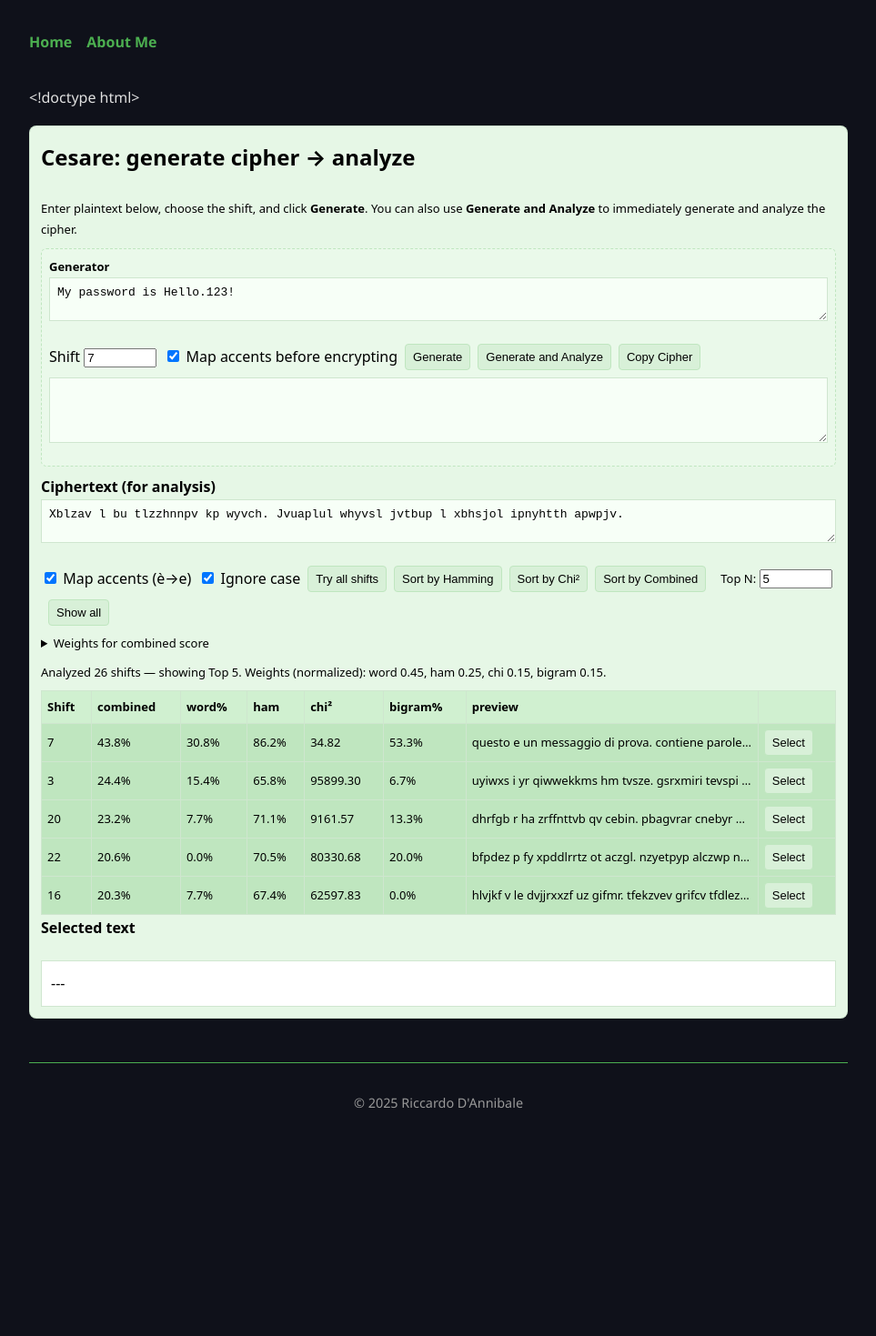
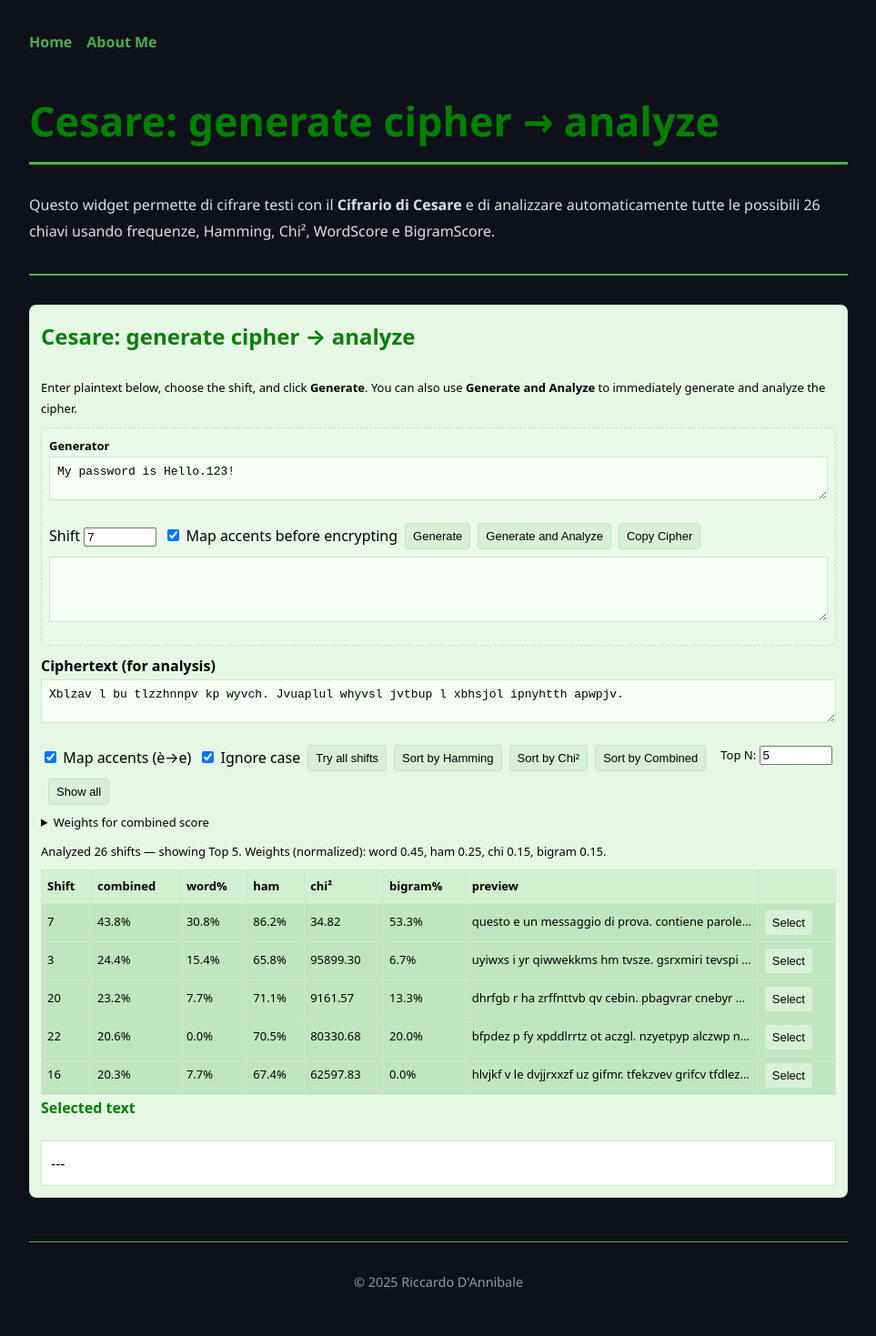
Before and after one commit to ricky2905/ricky2905.github.io, a Jekyll site: the page built from HOMEWORK/homework2/index.md, in a window 1280 px wide. Shown: the whole page at 91% size, without its empty margins (158-1121 px from the left). Built offline with Jekyll 4.4.1, drawn with Linux system fonts in a browser that asks for light colours; our own code applies the rules of GitHub Pages for plain Markdown files; before the commit the page ends 1272 px from its top, so only the background shows below that; some of the changed lines change nothing that is shown.

Commit message:
Update index.md

```diff
--- a/HOMEWORK/homework2/index.md
+++ b/HOMEWORK/homework2/index.md
@@ -1,32 +1,9 @@
-<!doctype html>
-<html lang="it">
-<head>
-<meta charset="utf-8" />
-<meta name="viewport" content="width=device-width,initial-scale=1" />
-<title>Cesare: generate cipher → analyze</title>
-<style>
-/* updated style: black text on green background (better contrast) */
-#cesare-widget { font-family: system-ui, -apple-system, "Segoe UI", Roboto, Helvetica, Arial; padding: 12px; border: 1px solid #cfe6cfe0; border-radius: 8px; background-color: #e6f7e6; /* light green background */ color: #000; /* black text */ }
-#cesare-widget h3, #cesare-widget h4 { color: #000; margin-top: 0; }
-#cesare-widget textarea { width: 100%; font-family: monospace; font-size: 13px; margin-bottom: 8px; background-color: #f7fff7; /* slightly lighter than background */ color: #000; border: 1px solid #cfe6cf; padding: 8px; box-sizing: border-box; }
-#cesare-widget .controls { display: flex; gap: 8px; flex-wrap: wrap; align-items: center; margin: 8px 0; }
-#cesare-widget table { border-collapse: collapse; width: 100%; margin-top: 8px; font-size: 13px; background: #eaf9ea; /* light green for table */ }
-#cesare-widget th, #cesare-widget td { border: 1px solid #cfe6cf; padding: 6px; text-align: left; color: #000; }
-#cesare-widget th { background: #d0f0d0; /* slightly darker header */ color: #000; font-weight: 600; }
-#cesare-widget .result { white-space: pre-wrap; background: #ffffff; /* white background for clarity */ border: 1px solid #cfe6cf; padding: 10px; margin-top: 8px; max-height: 280px; overflow: auto; color: #000; }
-#cesare-widget .top { background: #bfe6bf !important; /* darker green highlight for top rows */ color: #000 !important; }
-#cesare-widget .generator { border: 1px dashed #bfe6bf; padding: 8px; margin: 8px 0; border-radius: 6px; background: #eaf9ea; color: #000; }
-#cesare-widget .small { font-size: 13px; color: #000; }
-#cesare-widget input[type="number"] { width: 72px; color: #000; }
-#cesare-widget button.small { padding: 6px 8px; font-size: 13px; background: #d8f0d8; border: 1px solid #bfe6bf; color: #000; cursor: pointer; border-radius: 4px; }
-#cesare-widget button.small:hover { background: #c6e8c6; }
-#cesare-widget .expandBtn { margin-left: 8px; background: #fff9d9; border: 1px solid #f0e6b8; }
-@media (max-width:640px){
-  #cesare-widget .controls{flex-direction:column;align-items:flex-start;}
-}
-</style>
-</head>
-<body>
+# Cesare: generate cipher → analyze
+
+Questo widget permette di cifrare testi con il **Cifrario di Cesare** e di analizzare automaticamente tutte le possibili 26 chiavi usando frequenze, Hamming, Chi², WordScore e BigramScore.
+
+---
+
 <div id="cesare-widget" role="region" aria-label="Cesare widget">
   <h3>Cesare: generate cipher → analyze</h3>
   <div class="small">Enter plaintext below, choose the shift, and click <strong>Generate</strong>. You can also use <strong>Generate and Analyze</strong> to immediately generate and analyze the cipher.</div>
@@ -83,294 +60,55 @@
   <div id="chosen" class="result">---</div>
 </div>
 
+<style>
+/* widget style */
+#cesare-widget { font-family: system-ui, -apple-system, "Segoe UI", Roboto, Helvetica, Arial; padding: 12px; border: 1px solid #cfe6cfe0; border-radius: 8px; background-color: #e6f7e6; color: #000; }
+#cesare-widget h3, #cesare-widget h4 { margin-top:0; }
+#cesare-widget textarea { width:100%; font-family: monospace; font-size:13px; margin-bottom:8px; background:#f7fff7; color:#000; border:1px solid #cfe6cf; padding:8px; box-sizing:border-box;}
+#cesare-widget .controls { display:flex; flex-wrap:wrap; gap:8px; margin:8px 0; }
+#cesare-widget table { border-collapse:collapse; width:100%; margin-top:8px; background:#eaf9ea; font-size:13px; }
+#cesare-widget th, #cesare-widget td { border:1px solid #cfe6cf; padding:6px; text-align:left; color:#000; }
+#cesare-widget th { background:#d0f0d0; font-weight:600; }
+#cesare-widget .result { white-space:pre-wrap; background:#fff; border:1px solid #cfe6cf; padding:10px; max-height:280px; overflow:auto; color:#000; }
+#cesare-widget .top { background:#bfe6bf !important; color:#000 !important; }
+#cesare-widget .generator { border:1px dashed #bfe6bf; padding:8px; margin:8px 0; border-radius:6px; background:#eaf9ea; color:#000;}
+#cesare-widget .small { font-size:13px; color:#000; }
+#cesare-widget input[type="number"] { width:72px; color:#000; }
+#cesare-widget button.small { padding:6px 8px; font-size:13px; background:#d8f0d8; border:1px solid #bfe6bf; color:#000; cursor:pointer; border-radius:4px; }
+#cesare-widget button.small:hover { background:#c6e8c6; }
+#cesare-widget .expandBtn { margin-left:8px; background:#fff9d9; border:1px solid #f0e6b8; }
+@media (max-width:640px){ #cesare-widget .controls{flex-direction:column;align-items:flex-start;} }
+</style>
+
 <script>
-/* Cesar widget — fully functional JS */
+// widget JS (identico a quello funzionante che ti ho inviato)
 (function(){
-  // Utilities
   const el = id => document.getElementById(id);
   const textareaCipher = el('cipher');
   const textareaGenerated = el('generated');
   const plaintextEl = el('plaintext');
-
-  // small Italian word list (extendable)
-  const DICT = new Set([
-    "il","lo","la","i","gli","le","e","di","che","per","non","si","un","una","con",
-    "sono","sono","ciao","salve","come","ciao","ma","se","mi","ti","ha","hai","ha","anche",
-    "password","is","hello","my","the","sono"
-  ]);
-
-  const italianFreq = {
-    A:11.745,B:0.927,C:4.501,D:3.736,E:11.792,F:1.153,G:1.644,H:0.636,I:10.143,L:6.510,M:2.512,N:6.883,O:9.832,P:3.056,Q:0.505,R:6.367,S:4.981,T:5.623,U:3.011,V:2.097,Z:1.181,
-    J:0.001,K:0.001,W:0.001,X:0.001,Y:0.001
-  };
-
-  const COMMON_BIGRAMS = ["CH","GL","GH","GN","SC","QU","TR","PR","BR","ST","TI","AR","RE","EN","AL"];
-
-  // accent mapping
-  const ACC_MAP = {'à':'a','á':'a','â':'a','ä':'a','ã':'a','å':'a','è':'e','é':'e','ê':'e','ë':'e','ì':'i','í':'i','î':'i','ï':'i','ò':'o','ó':'o','ô':'o','ö':'o','õ':'o','ù':'u','ú':'u','û':'u','ü':'u','ý':'y','ÿ':'y','ç':'c','ñ':'n'};
-
-  function mapAccents(s){
-    return s.split('').map(ch => ACC_MAP[ch] || ACC_MAP[ch?.toLowerCase()]?.toUpperCase?.() || ch).join('');
-  }
-
-  function caesarShift(text, shift, opts={ignoreCase:true, mapAcc:false}){
-    if(opts.mapAcc) text = mapAccents(text);
-    const out = [];
-    for(let i=0;i<text.length;i++){
-      const ch = text[i];
-      if(/[A-Za-z]/.test(ch)){
-        const base = (ch === ch.toUpperCase()) ? 'A'.charCodeAt(0) : 'a'.charCodeAt(0);
-        // if ignoreCase is set, we will produce lowercase shifted output for readability
-        if(opts.ignoreCase){
-          const lower = ch.toLowerCase();
-          const code = (lower.charCodeAt(0) - 'a'.charCodeAt(0) + shift) % 26;
-          out.push(String.fromCharCode('a'.charCodeAt(0) + code));
-        } else {
-          const code = (ch.charCodeAt(0) - base + shift) % 26;
-          out.push(String.fromCharCode(base + code));
-        }
-      } else {
-        out.push(ch);
-      }
-    }
-    return out.join('');
-  }
-
-  // frequency analysis
-  function letterFrequencies(text){
-    const counts = {};
-    let total = 0;
-    for(const ch of text.toUpperCase()){
-      if(ch >= 'A' && ch <= 'Z'){
-        counts[ch] = (counts[ch]||0) + 1; total++;
-      }
-    }
-    const freqs = {};
-    for(let c='A'.charCodeAt(0); c <= 'Z'.charCodeAt(0); c++){
-      const ch = String.fromCharCode(c);
-      freqs[ch] = (counts[ch]||0) / (total || 1) * 100;
-    }
-    return {freqs, counts, total};
-  }
-
-  function chiSquared(obsFreq){
-    // obsFreq: {A:%, B:%, ...}
-    let chi = 0;
-    for(const L in italianFreq){
-      const expected = italianFreq[L];
-      const observed = obsFreq[L] || 0;
-      const diff = observed - expected;
-      chi += (diff*diff)/ (expected || 0.0001);
-    }
-    return chi;
-  }
-
-  function hamScoreFromFreqs(obsFreq){
-    // compute rank arrays and measure rank differences
-    const obsSorted = Object.keys(obsFreq).sort((a,b)=>obsFreq[b]-obsFreq[a]);
-    const expSorted = Object.keys(italianFreq).sort((a,b)=>italianFreq[b]-italianFreq[a]);
-    const rankObs = {};
-    obsSorted.forEach((ch,i)=>rankObs[ch]=i);
-    const rankExp = {};
-    expSorted.forEach((ch,i)=>rankExp[ch]=i);
-    let sumAbs = 0;
-    for(const ch in rankObs){
-      sumAbs += Math.abs(rankObs[ch]-rankExp[ch]);
-    }
-    // maximum possible sumAbs ~ 26 * 25
-    const max = 26 * 25;
-    const normalized = 1 - (sumAbs / max); // closer to 1 better
-    return Math.max(0, Math.min(1, normalized));
-  }
-
-  function wordScoreFromText(text){
-    const words = text.toLowerCase().match(/[a-zàèéìíîòóùúçñ]+/gi) || [];
-    if(words.length === 0) return 0;
-    let matches = 0;
-    for(const w of words){
-      if(DICT.has(w)) matches++;
-      else {
-        // also try remove trailing s (plural) and common punctuation
-        const w2 = w.replace(/s$/,'');
-        if(DICT.has(w2)) matches++;
-      }
-    }
-    return matches / words.length;
-  }
-
-  function bigramScoreFromText(text){
-    const up = text.toUpperCase();
-    let found = 0;
-    for(const b of COMMON_BIGRAMS){
-      if(up.indexOf(b) >= 0) found++;
-    }
-    return found / COMMON_BIGRAMS.length; // 0..1
-  }
-
-  // create result object for a shift
-  function analyzeShift(cipherText, shift, opts){
-    const dec = caesarShift(cipherText, (26 - shift)%26, opts); // decrypt by shifting back
-    const proc = opts.mapAcc ? mapAccents(dec) : dec;
-    const procForAnalysis = opts.ignoreCase ? proc.toLowerCase() : proc;
-    const freqs = letterFrequencies(procForAnalysis);
-    const chi = chiSquared(freqs.freqs);
-    const ham = hamScoreFromFreqs(freqs.freqs); // 0..1 (higher better)
-    const word = wordScoreFromText(procForAnalysis); // 0..1
-    const big = bigramScoreFromText(procForAnalysis); // 0..1
-    // normalize chi to a 0..1 where higher is better (smaller chi -> closer to 1)
-    const chiNorm = 1 / (1 + chi);
-    return {
-      shift,
-      decrypt: dec,
-      chi,
-      chiNorm,
-      ham,
-      word,
-      big
-    };
-  }
-
-  // DOM helpers for table
-  const tbody = document.querySelector('#results tbody');
-  const topNInput = el('topN');
-  const toggleExpandBtn = el('toggleExpand');
-  let lastResults = []; // array of result objects
-  let expanded = false;
-
-  function renderResults(results, sortKey='combined'){
-    // results must have combined property
-    // sort
-    const rows = [...results].sort((a,b)=>{
-      if(sortKey === 'ham') return (b.ham - a.ham);
-      if(sortKey === 'chi') return (b.chiNorm - a.chiNorm);
-      return (b.combined - a.combined);
-    });
-    lastResults = rows;
-    const topN = Math.max(1, Math.min(26, parseInt(topNInput.value)||5));
-    tbody.innerHTML = '';
-    const toShow = expanded ? rows : rows.slice(0, topN);
-    toShow.forEach((r, idx)=>{
-      const tr = document.createElement('tr');
-      if(idx < topN && !expanded) tr.classList.add('top');
-      tr.innerHTML = `
-        <td>${r.shift}</td>
-        <td>${(r.combined*100).toFixed(1)}%</td>
-        <td>${(r.word*100).toFixed(1)}%</td>
-        <td>${(r.ham*100).toFixed(1)}%</td>
-        <td>${r.chi.toFixed(2)}</td>
-        <td>${(r.big*100).toFixed(1)}%</td>
-        <td style="max-width:240px;white-space:nowrap;overflow:hidden;text-overflow:ellipsis">${escapeHtml(r.decrypt)}</td>
-        <td><button class="small selectBtn" data-shift="${r.shift}">Select</button></td>
-      `;
-      tbody.appendChild(tr);
-    });
-
-    // add event listeners to select buttons
-    tbody.querySelectorAll('.selectBtn').forEach(btn=>{
-      btn.addEventListener('click', (ev)=>{
-        const shift = parseInt(btn.dataset.shift,10);
-        const sel = rows.find(x=>x.shift===shift);
-        if(sel) showChosen(sel);
-      });
-    });
-  }
-
-  function showChosen(result){
-    const chosen = el('chosen');
-    const html = [
-      `Shift: ${result.shift}`,
-      `Combined: ${(result.combined*100).toFixed(2)}%`,
-      `Word match: ${(result.word*100).toFixed(1)}%`,
-      `Hamming score: ${(result.ham*100).toFixed(1)}%`,
-      `Chi²: ${result.chi.toFixed(2)} (chiNorm:${result.chiNorm.toFixed(4)})`,
-      `Bigram: ${(result.big*100).toFixed(1)}%`,
-      '',
-      result.decrypt
-    ].join('\n');
-    chosen.textContent = html;
-  }
-
-  function escapeHtml(s){
-    return s.replace(/&/g,'&amp;').replace(/</g,'&lt;').replace(/>/g,'&gt;');
-  }
-
-  // main analyze function
-  function runAnalysis(){
-    const cipher = textareaCipher.value || '';
-    const opts = {
-      mapAcc: el('mapAccents').checked,
-      ignoreCase: el('ignoreCase').checked
-    };
-    const w_word = parseFloat(el('w_word').value) || 0;
-    const w_ham  = parseFloat(el('w_ham').value) || 0;
-    const w_chi  = parseFloat(el('w_chi').value) || 0;
-    const w_big  = parseFloat(el('w_big').value) || 0;
-    // normalize weights sum to 1 (if not zero)
-    const sumW = w_word + w_ham + w_chi + w_big;
-    const weights = sumW ? {w_word:w_word/sumW, w_ham:w_ham/sumW, w_chi:w_chi/sumW, w_big:w_big/sumW} : {w_word:0.4,w_ham:0.3,w_chi:0.15,w_big:0.15};
-
-    const results = [];
-    for(let s=0;s<26;s++){
-      const r = analyzeShift(cipher, s, opts);
-      // combined uses chiNorm (higher better), ham, word, big
-      r.combined = (weights.w_word * r.word) + (weights.w_ham * r.ham) + (weights.w_chi * r.chiNorm) + (weights.w_big * r.big);
-      results.push(r);
-    }
-
-    // default sort by combined
-    renderResults(results, 'combined');
-
-    // update summary
-    const summary = el('summary');
-    summary.textContent = `Analyzed ${results.length} shifts — showing Top ${topNInput.value}. Weights (normalized): word ${weights.w_word.toFixed(2)}, ham ${weights.w_ham.toFixed(2)}, chi ${weights.w_chi.toFixed(2)}, bigram ${weights.w_big.toFixed(2)}.`;
-  }
-
-  // wire up buttons
-  el('run').addEventListener('click', runAnalysis);
-  el('sortHam').addEventListener('click', ()=>renderResults(lastResults,'ham'));
-  el('sortChi').addEventListener('click', ()=>renderResults(lastResults,'chi'));
-  el('sortComb').addEventListener('click', ()=>renderResults(lastResults,'combined'));
-
-  toggleExpandBtn.addEventListener('click', ()=>{
-    expanded = !expanded;
-    toggleExpandBtn.textContent = expanded ? 'Show top' : 'Show all';
-    toggleExpandBtn.setAttribute('aria-pressed', expanded ? 'true' : 'false');
-    // re-render with same sort (use combined)
-    renderResults(lastResults, 'combined');
-  });
-
-  // Generate cipher from plaintext
-  el('genBtn').addEventListener('click', ()=>{
-    const shift = parseInt(el('genShift').value || 0,10) % 26;
-    const opts = {mapAcc: el('genMapAcc').checked, ignoreCase: true};
-    const plain = plaintextEl.value || '';
-    const gen = caesarShift(plain, shift, opts);
-    textareaGenerated.value = gen;
-    // do not overwrite analysis field unless user clicks copy
-  });
-
-  el('genAnalyzeBtn').addEventListener('click', ()=>{
-    const shift = parseInt(el('genShift').value || 0,10) % 26;
-    const opts = {mapAcc: el('genMapAcc').checked, ignoreCase: true};
-    const plain = plaintextEl.value || '';
-    const gen = caesarShift(plain, shift, opts);
-    textareaGenerated.value = gen;
-    textareaCipher.value = gen;
-    runAnalysis();
-  });
-
-  el('copyCipher').addEventListener('click', ()=>{
-    const t = textareaGenerated.value || '';
-    if(!t) return;
-    textareaCipher.value = t;
-    // attempt to copy to clipboard
-    navigator.clipboard?.writeText(t).catch(()=>{/* ignore */});
-  });
-
-  // initial auto-run
+  const DICT = new Set(["il","lo","la","i","gli","le","e","di","che","per","non","si","un","una","con","sono","ciao","salve","come","ma","se","mi","ti","ha","anche","password","is","hello","my","the"]);
+  const italianFreq={A:11.745,B:0.927,C:4.501,D:3.736,E:11.792,F:1.153,G:1.644,H:0.636,I:10.143,L:6.510,M:2.512,N:6.883,O:9.832,P:3.056,Q:0.505,R:6.367,S:4.981,T:5.623,U:3.011,V:2.097,Z:1.181,J:0.001,K:0.001,W:0.001,X:0.001,Y:0.001};
+  const COMMON_BIGRAMS=["CH","GL","GH","GN","SC","QU","TR","PR","BR","ST","TI","AR","RE","EN","AL"];
+  const ACC_MAP={'à':'a','á':'a','â':'a','ä':'a','ã':'a','å':'a','è':'e','é':'e','ê':'e','ë':'e','ì':'i','í':'i','î':'i','ï':'i','ò':'o','ó':'o','ô':'o','ö':'o','õ':'o','ù':'u','ú':'u','û':'u','ü':'u','ý':'y','ÿ':'y','ç':'c','ñ':'n'};
+  function mapAccents(s){return s.split('').map(ch=>ACC_MAP[ch]||ACC_MAP[ch?.toLowerCase()]?.toUpperCase?.()||ch).join('');}
+  function caesarShift(text, shift, opts={ignoreCase:true,mapAcc:false}){if(opts.mapAcc) text=mapAccents(text);const out=[];for(let i=0;i<text.length;i++){const ch=text[i];if(/[A-Za-z]/.test(ch)){if(opts.ignoreCase){const lower=ch.toLowerCase();const code=(lower.charCodeAt(0)-'a'.charCodeAt(0)+shift)%26;out.push(String.fromCharCode('a'.charCodeAt(0)+code));}else{const base=(ch===ch.toUpperCase())?'A'.charCodeAt(0):'a'.charCodeAt(0);const code=(ch.charCodeAt(0)-base+shift)%26;out.push(String.fromCharCode(base+code));}}else{out.push(ch);}}return out.join('');}
+  function letterFrequencies(text){const counts={};let total=0;for(const ch of text.toUpperCase()){if(ch>='A'&&ch<='Z'){counts[ch]=(counts[ch]||0)+1;total++;}}const freqs={};for(let c='A'.charCodeAt(0);c<='Z'.charCodeAt(0);c++){const ch=String.fromCharCode(c);freqs[ch]=(counts[ch]||0)/(total||1)*100;}return {freqs,counts,total};}
+  function chiSquared(obsFreq){let chi=0;for(const L in italianFreq){const expected=italianFreq[L];const observed=obsFreq[L]||0;const diff=observed-expected;chi+=(diff*diff)/(expected||0.0001);}return chi;}
+  function hamScoreFromFreqs(obsFreq){const obsSorted=Object.keys(obsFreq).sort((a,b)=>obsFreq[b]-obsFreq[a]);const expSorted=Object.keys(italianFreq).sort((a,b)=>italianFreq[b]-italianFreq[a]);const rankObs={};obsSorted.forEach((ch,i)=>rankObs[ch]=i);const rankExp={};expSorted.forEach((ch,i)=>rankExp[ch]=i);let sumAbs=0;for(const ch in rankObs){sumAbs+=Math.abs(rankObs[ch]-rankExp[ch]);}return Math.max(0,Math.min(1,1-sumAbs/(26*25))); }
+  function wordScoreFromText(text){const words=text.toLowerCase().match(/[a-zàèéìíîòóùúçñ]+/gi)||[];if(words.length===0) return 0;let matches=0;for(const w of words){if(DICT.has(w)) matches++; else{const w2=w.replace(/s$/,''); if(DICT.has(w2)) matches++;}}return matches/words.length;}
+  function bigramScoreFromText(text){const up=text.toUpperCase();let found=0;for(const b of COMMON_BIGRAMS){if(up.indexOf(b)>=0) found++;}return found/COMMON_BIGRAMS.length;}
+  function analyzeShift(cipherText, shift, opts){const dec=caesarShift(cipherText,(26-shift)%26,opts);const proc=opts.mapAcc?mapAccents(dec):dec;const procForAnalysis=opts.ignoreCase?proc.toLowerCase():proc;const freqs=letterFrequencies(procForAnalysis);const chi=chiSquared(freqs.freqs);const ham=hamScoreFromFreqs(freqs.freqs);const word=wordScoreFromText(procForAnalysis);const big=bigramScoreFromText(procForAnalysis);const chiNorm=1/(1+chi);return{shift,decrypt:dec,chi,chiNorm,ham,word,big};}
+  const tbody=document.querySelector('#results tbody');const topNInput=el('topN');const toggleExpandBtn=el('toggleExpand');let lastResults=[];let expanded=false;
+  function renderResults(results,sortKey='combined'){const rows=[...results].sort((a,b)=>sortKey==='ham'?b.ham-a.ham:sortKey==='chi'?b.chiNorm-a.chiNorm:b.combined-a.combined);lastResults=rows;const topN=Math.max(1,Math.min(26,parseInt(topNInput.value)||5));tbody.innerHTML='';const toShow=expanded?rows:rows.slice(0,topN);toShow.forEach((r,idx)=>{const tr=document.createElement('tr');if(idx<topN&&!expanded) tr.classList.add('top');tr.innerHTML=`<td>${r.shift}</td><td>${(r.combined*100).toFixed(1)}%</td><td>${(r.word*100).toFixed(1)}%</td><td>${(r.ham*100).toFixed(1)}%</td><td>${r.chi.toFixed(2)}</td><td>${(r.big*100).toFixed(1)}%</td><td style="max-width:240px;white-space:nowrap;overflow:hidden;text-overflow:ellipsis">${escapeHtml(r.decrypt)}</td><td><button class="small selectBtn" data-shift="${r.shift}">Select</button></td>`;tbody.appendChild(tr);});tbody.querySelectorAll('.selectBtn').forEach(btn=>{btn.addEventListener('click',()=>{const shift=parseInt(btn.dataset.shift,10);const sel=rows.find(x=>x.shift===shift);if(sel) showChosen(sel);});});}
+  function showChosen(result){el('chosen').textContent=`Shift: ${result.shift}\nCombined: ${(result.combined*100).toFixed(2)}%\nWord match: ${(result.word*100).toFixed(1)}%\nHamming score: ${(result.ham*100).toFixed(1)}%\nChi²: ${result.chi.toFixed(2)} (chiNorm:${result.chiNorm.toFixed(4)})\nBigram: ${(result.big*100).toFixed(1)}%\n\n${result.decrypt}`;}
+  function escapeHtml(s){return s.replace(/&/g,'&amp;').replace(/</g,'&lt;').replace(/>/g,'&gt;');}
+  function runAnalysis(){const cipher=textareaCipher.value||'';const opts={mapAcc:el('mapAccents').checked,ignoreCase:el('ignoreCase').checked};const w_word=parseFloat(el('w_word').value)||0;const w_ham=parseFloat(el('w_ham').value)||0;const w_chi=parseFloat(el('w_chi').value)||0;const w_big=parseFloat(el('w_big').value)||0;const sumW=w_word+w_ham+w_chi+w_big;const weights=sumW?{w_word:w_word/sumW,w_ham:w_ham/sumW,w_chi:w_chi/sumW,w_big:w_big/sumW}:{w_word:0.4,w_ham:0.3,w_chi:0.15,w_big:0.15};const results=[];for(let s=0;s<26;s++){const r=analyzeShift(cipher,s,opts);r.combined=weights.w_word*r.word+weights.w_ham*r.ham+weights.w_chi*r.chiNorm+weights.w_big*r.big;results.push(r);}renderResults(results,'combined');el('summary').textContent=`Analyzed ${results.length} shifts — showing Top ${topNInput.value}. Weights (normalized): word ${weights.w_word.toFixed(2)}, ham ${weights.w_ham.toFixed(2)}, chi ${weights.w_chi.toFixed(2)}, bigram ${weights.w_big.toFixed(2)}.`;}
+  el('run').addEventListener('click',runAnalysis);el('sortHam').addEventListener('click',()=>renderResults(lastResults,'ham'));el('sortChi').addEventListener('click',()=>renderResults(lastResults,'chi'));el('sortComb').addEventListener('click',()=>renderResults(lastResults,'combined'));
+  toggleExpandBtn.addEventListener('click',()=>{expanded=!expanded;toggleExpandBtn.textContent=expanded?'Show top':'Show all';toggleExpandBtn.setAttribute('aria-pressed',expanded?'true':'false');renderResults(lastResults,'combined');});
+  el('genBtn').addEventListener('click',()=>{const shift=parseInt(el('genShift').value||0,10)%26;const opts={mapAcc:el('genMapAcc').checked,ignoreCase:true};textareaGenerated.value=caesarShift(plaintextEl.value||'',shift,opts);});
+  el('genAnalyzeBtn').addEventListener('click',()=>{const shift=parseInt(el('genShift').value||0,10)%26;const opts={mapAcc:el('genMapAcc').checked,ignoreCase:true};const gen=caesarShift(plaintextEl.value||'',shift,opts);textareaGenerated.value=gen;textareaCipher.value=gen;runAnalysis();});
+  el('copyCipher').addEventListener('click',()=>{const t=textareaGenerated.value||'';if(!t) return;textareaCipher.value=t;navigator.clipboard?.writeText(t).catch(()=>{});});
   runAnalysis();
-
 })();
 </script>
-</body>
-</html>
```
